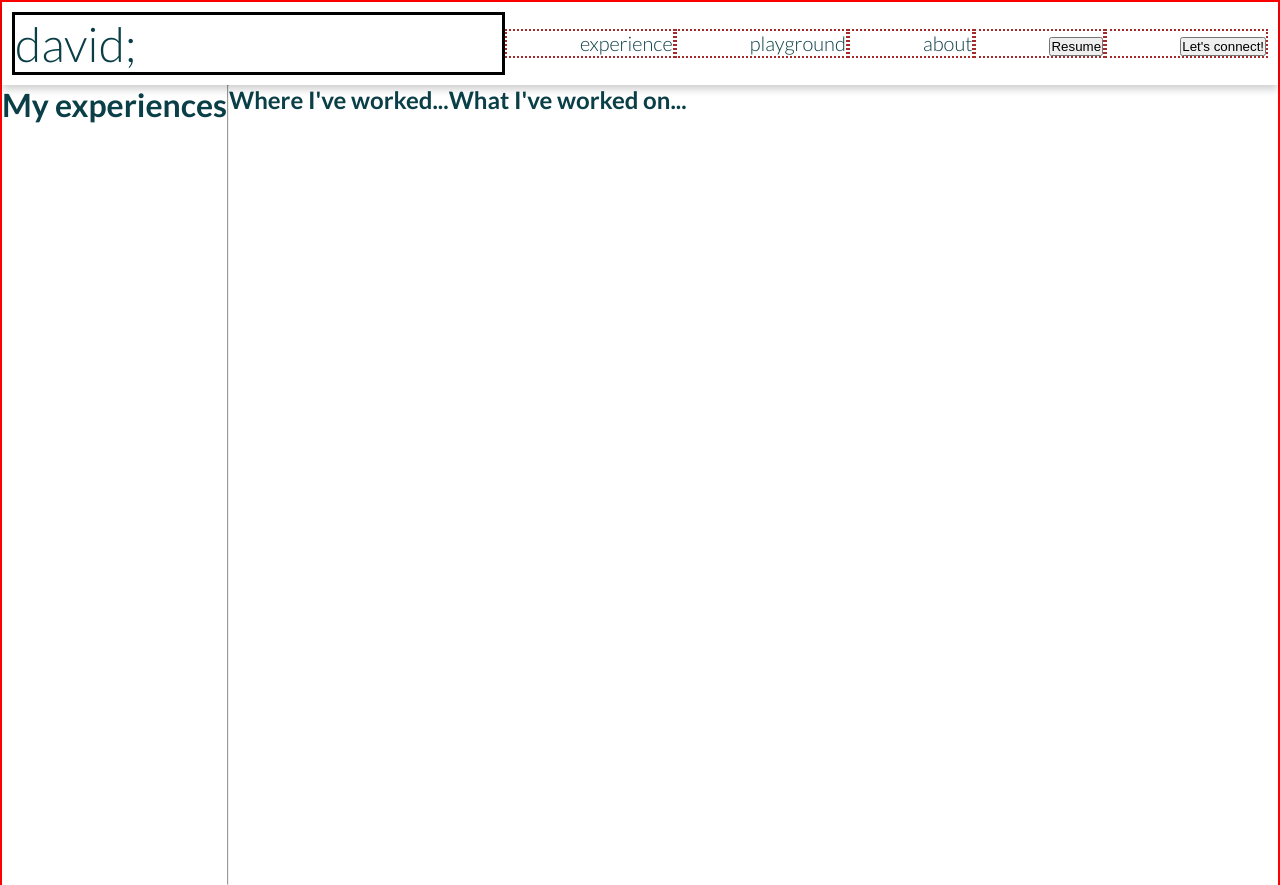
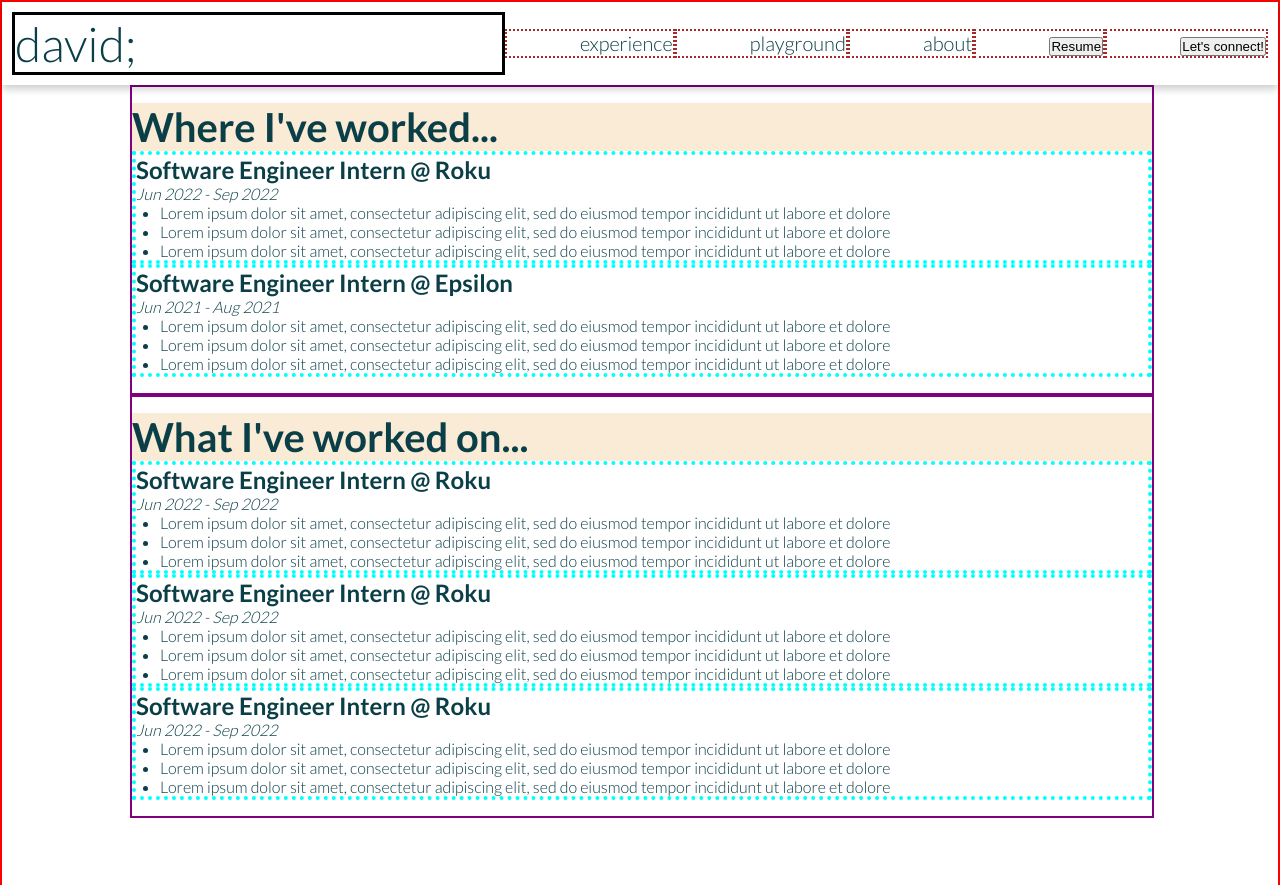
Before and after one commit to demyinn00/portfolio, a plain HTML site: page html/experience.html in a window 1280 px wide. Shown: the top 885 px of the page. Drawn offline with Linux system fonts and the light colour scheme.

Commit message:
made a lot of progress. only need some photos for the hw and some other stuff too

```diff
--- /dev/null
+++ b/css/experience.css
@@ -0,0 +1,76 @@
+.main {
+  /* border: 3px solid green; */
+  display: flex;
+  /* flex-direction: column; */
+  height: 100%;
+  /* padding-top: 2rem */
+}
+
+#main-content section {
+  border: 2px solid purple;
+  padding-bottom: 1em;
+  padding-top: 1em;
+}
+
+#main-content section h1 {
+  font-weight: bolder;
+  font-size: 2.5em;
+  background-color: antiquewhite;
+}
+
+.main-article {
+  border: 4px dotted cyan;
+}
+
+.main-article h2 {
+  font-size: 1.5em;
+}
+
+.main-article h3 {
+  font-size: 1em;
+  font-style: italic;
+  font-weight: 300;
+}
+
+#article-1, #article-3, #article-5 {
+  /* background-color: */
+  position: relative;
+  left: 100%;
+}
+
+#article-2, #article-4 {
+  /* background-color: */
+  position: relative;
+  right: 100%;
+}
+
+@keyframes slideRight {
+  from {
+    left: 100%;
+  }
+  to {
+    left: 0;
+  }
+}
+
+@keyframes slideLeft {
+  from {
+    right: 100%;
+  }
+  to {
+    right: 0;
+  }
+}
+
+#article-1, #article-3, #article-5 {
+  animation: slideRight 1.5s forwards;
+}
+
+#article-2, #article-4 {
+  animation: slideLeft 1.5s forwards;
+}
+
+.ul-experience {
+  padding-left: 1.5em;
+  list-style-type: disc;
+}
--- a/css/main.css
+++ b/css/main.css
@@ -118,10 +118,11 @@ body {
 }
 
 /* Main */
-main {
+.main {
   display: flex;
   min-height: 100vh;
   min-width: 80vw;
+  padding-bottom: 2em;
 }
 
 #main-content {
@@ -139,6 +140,16 @@ main {
   /* background-color: #FBE7C4; */
   display: flex;
   z-index: 1;
+
+  /* height: 50px;
+  background-color: #ddd;
+  position: fixed;
+  bottom: 0;
+  left: 0;
+  right: 0;
+  transition: transform 0.5s ease-in-out;
+  transform: translateY(100%); */
+
   /* text-align: center; */
 }
 
--- a/html/experience.html
+++ b/html/experience.html
@@ -10,6 +10,7 @@
   <link rel="preconnect" href="https://fonts.gstatic.com" crossorigin>
   <link href="https://fonts.googleapis.com/css2?family=Lato:wght@300;700&family=Lora:wght@500;600&display=swap" rel="stylesheet">
   <link rel="stylesheet" type="text/css" href="/css/main.css">
+  <link rel="stylesheet" type="text/css" href="/css/experience.css">
 </head>
 
   <body>
@@ -29,18 +30,81 @@
       </nav>
     </header>
 
-    <main>
-      <h1>My experiences</h1>
-      <hr>
-      <section id="work-experience">
-        <h2>Where I've worked...</h2>
+    <main class="main">
+      <aside class="left-sidebar"></aside>
+      <div id="main-content">
+        <section id="work-experience">
+          <h1>Where I've worked...</h1>
+          <article class="main-article" id="article-1">
+            <h2>Software Engineer Intern @ Roku</h2>
+            <h3>Jun 2022 - Sep 2022</h3>
+            <ul class="ul-experience">
+              <li>Lorem ipsum dolor sit amet, consectetur adipiscing
+                elit, sed do eiusmod tempor incididunt ut labore et dolore</li>
+              <li>Lorem ipsum dolor sit amet, consectetur adipiscing
+                elit, sed do eiusmod tempor incididunt ut labore et dolore</li>
+              <li>Lorem ipsum dolor sit amet, consectetur adipiscing
+                elit, sed do eiusmod tempor incididunt ut labore et dolore</li>
+            </ul>
+          </article>
 
-      </section>
+          <article class="main-article" id="article-2">
+            <h2>Software Engineer Intern @ Epsilon</h2>
+            <h3>Jun 2021 - Aug 2021</h3>
+            <ul class="ul-experience">
+              <li>Lorem ipsum dolor sit amet, consectetur adipiscing
+                elit, sed do eiusmod tempor incididunt ut labore et dolore</li>
+              <li>Lorem ipsum dolor sit amet, consectetur adipiscing
+                elit, sed do eiusmod tempor incididunt ut labore et dolore</li>
+              <li>Lorem ipsum dolor sit amet, consectetur adipiscing
+                elit, sed do eiusmod tempor incididunt ut labore et dolore</li>
+            </ul>
+          </article>
+        </section>
 
-      <section id="project-experience">
-        <h2>What I've worked on...</h2>
+        <section id="project-experience">
+          <h1>What I've worked on...</h1>
+          <article class="main-article" id="article-3">
+            <h2>Software Engineer Intern @ Roku</h2>
+            <h3>Jun 2022 - Sep 2022</h3>
+            <ul class="ul-experience">
+              <li>Lorem ipsum dolor sit amet, consectetur adipiscing
+                elit, sed do eiusmod tempor incididunt ut labore et dolore</li>
+              <li>Lorem ipsum dolor sit amet, consectetur adipiscing
+                elit, sed do eiusmod tempor incididunt ut labore et dolore</li>
+              <li>Lorem ipsum dolor sit amet, consectetur adipiscing
+                elit, sed do eiusmod tempor incididunt ut labore et dolore</li>
+            </ul>
+          </article>
 
-      </section>
+          <article class="main-article" id="article-4">
+            <h2>Software Engineer Intern @ Roku</h2>
+            <h3>Jun 2022 - Sep 2022</h3>
+            <ul class="ul-experience">
+              <li>Lorem ipsum dolor sit amet, consectetur adipiscing
+                elit, sed do eiusmod tempor incididunt ut labore et dolore</li>
+              <li>Lorem ipsum dolor sit amet, consectetur adipiscing
+                elit, sed do eiusmod tempor incididunt ut labore et dolore</li>
+              <li>Lorem ipsum dolor sit amet, consectetur adipiscing
+                elit, sed do eiusmod tempor incididunt ut labore et dolore</li>
+            </ul>
+          </article>
+
+          <article class="main-article" id="article-5">
+            <h2>Software Engineer Intern @ Roku</h2>
+            <h3>Jun 2022 - Sep 2022</h3>
+            <ul class="ul-experience">
+              <li>Lorem ipsum dolor sit amet, consectetur adipiscing
+                elit, sed do eiusmod tempor incididunt ut labore et dolore</li>
+              <li>Lorem ipsum dolor sit amet, consectetur adipiscing
+                elit, sed do eiusmod tempor incididunt ut labore et dolore</li>
+              <li>Lorem ipsum dolor sit amet, consectetur adipiscing
+                elit, sed do eiusmod tempor incididunt ut labore et dolore</li>
+            </ul>
+          </article>
+        </section>
+      </div>
+      <aside class="right-sidebar"></aside>
     </main>
 
     <footer class="footer">
```
